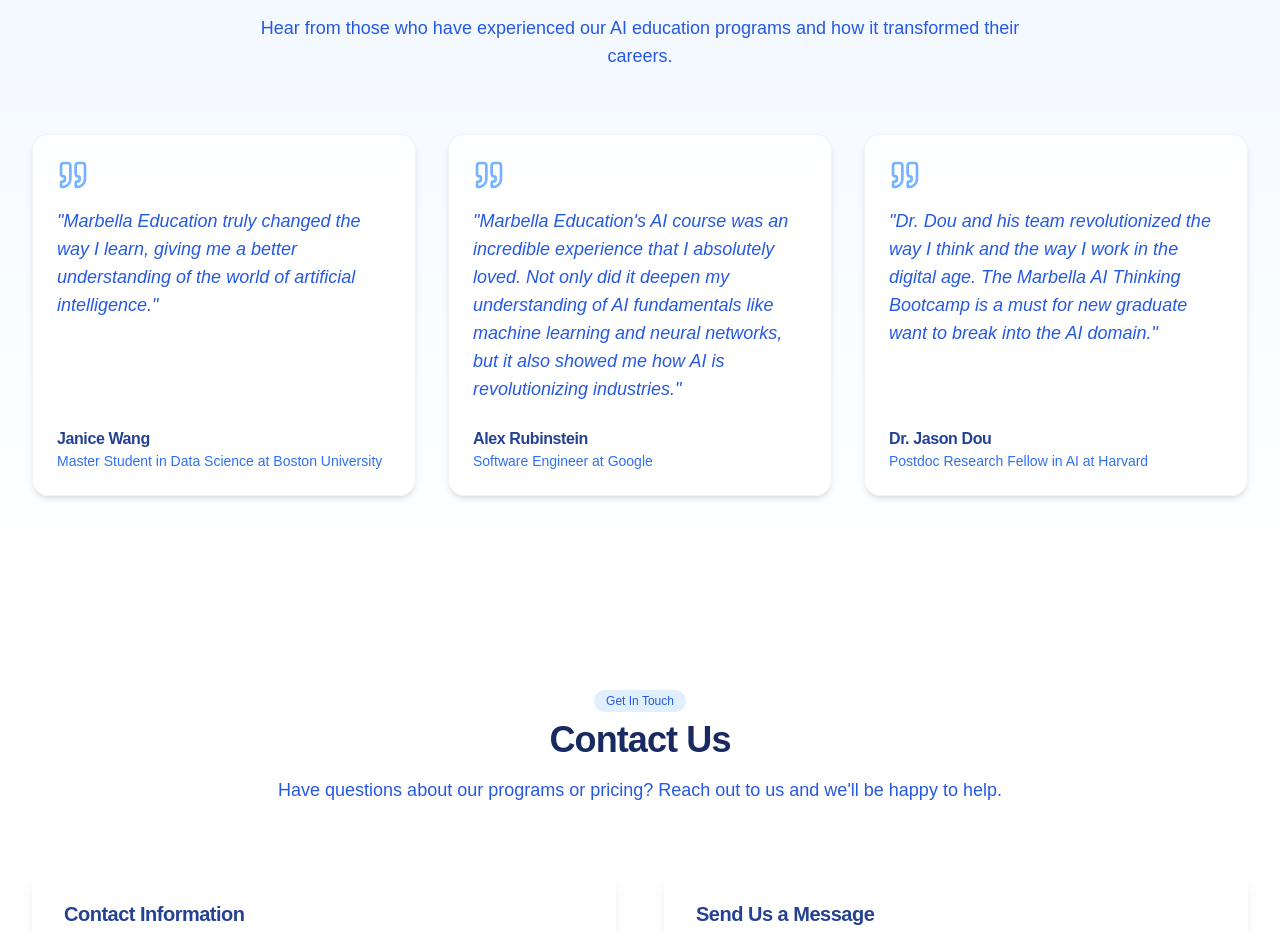
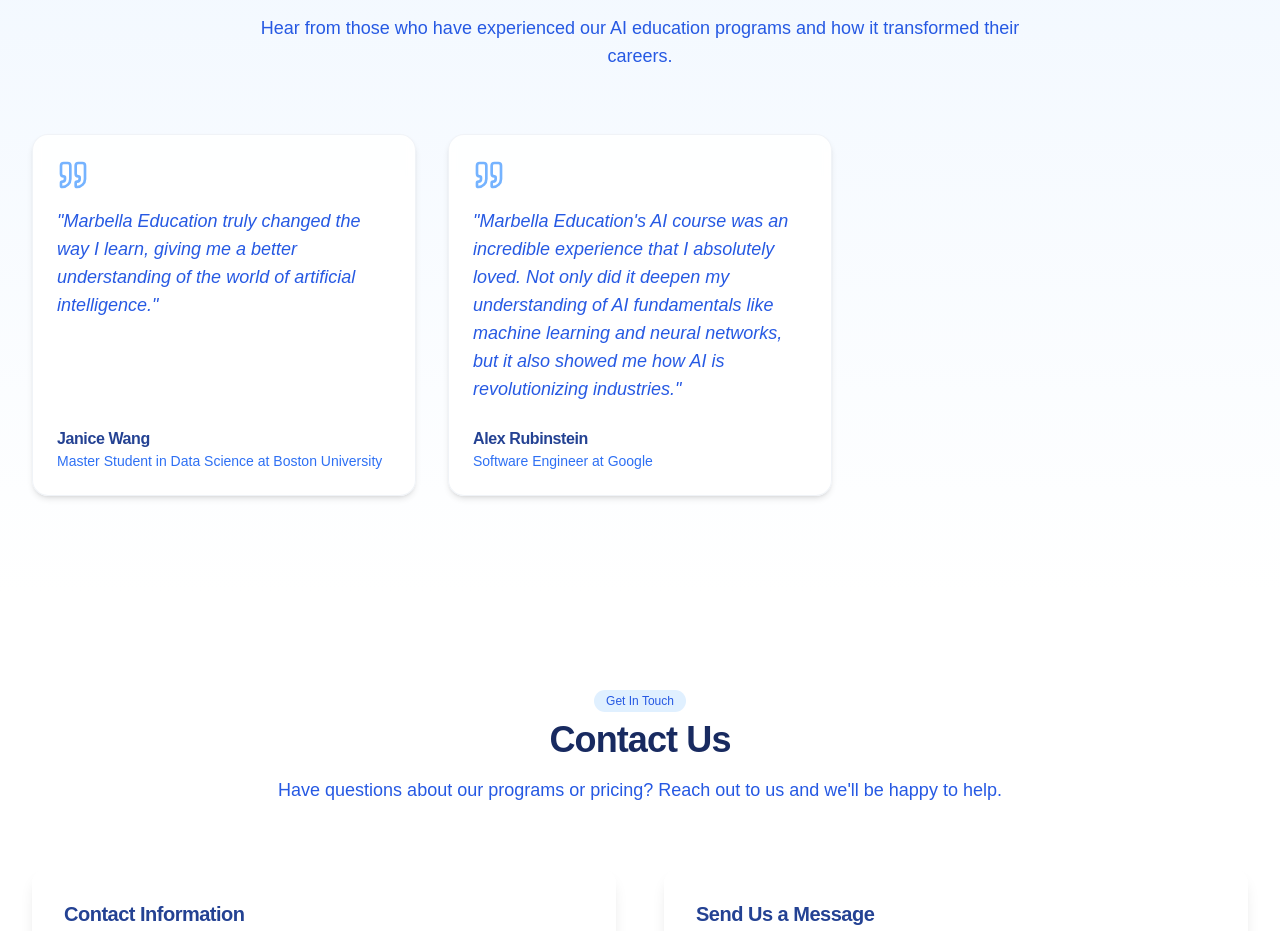
Before and after one commit to Zway68/marbella-ai-pricing-innovator-62, a React (Vite) app: page / in a window 1280 px wide. Shown: the part 3444-4375 px from the top of the page. Built offline with nearby package versions, Linux system fonts and the light colour scheme; a web font is replaced by a local one.

Commit message:
Remove self-promotion testimonial
Remove the self-promotional testimonial from the TestimonialSection component.

```diff
--- a/src/components/TestimonialSection.tsx
+++ b/src/components/TestimonialSection.tsx
@@ -24,17 +24,6 @@ const testimonials = [
     quote: {
       en: "Marbella Education's AI course was an incredible experience that I absolutely loved. Not only did it deepen my understanding of AI fundamentals like machine learning and neural networks, but it also showed me how AI is revolutionizing industries.",
       zh: "Marbella Education的AI课程是一次我非常喜爱的难以置信的经历。它不仅加深了我对机器学习和神经网络等AI基础知识的理解，还向我展示了AI如何革新各行各业。"
-    }
-  },
-  {
-    name: "Dr. Jason Dou",
-    role: {
-      en: "Postdoc Research Fellow in AI at Harvard",
-      zh: "哈佛大学AI博士后研究员"
-    },
-    quote: {
-      en: "Dr. Dou and his team revolutionized the way I think and the way I work in the digital age. The Marbella AI Thinking Bootcamp is a must for new graduate want to break into the AI domain.",
-      zh: "杜博士和他的团队彻底改变了我在数字时代的思考和工作方式。Marbella AI思维训练营对于想要进入AI领域的新毕业生来说是必不可少的。"
     }
   }
 ];
```
